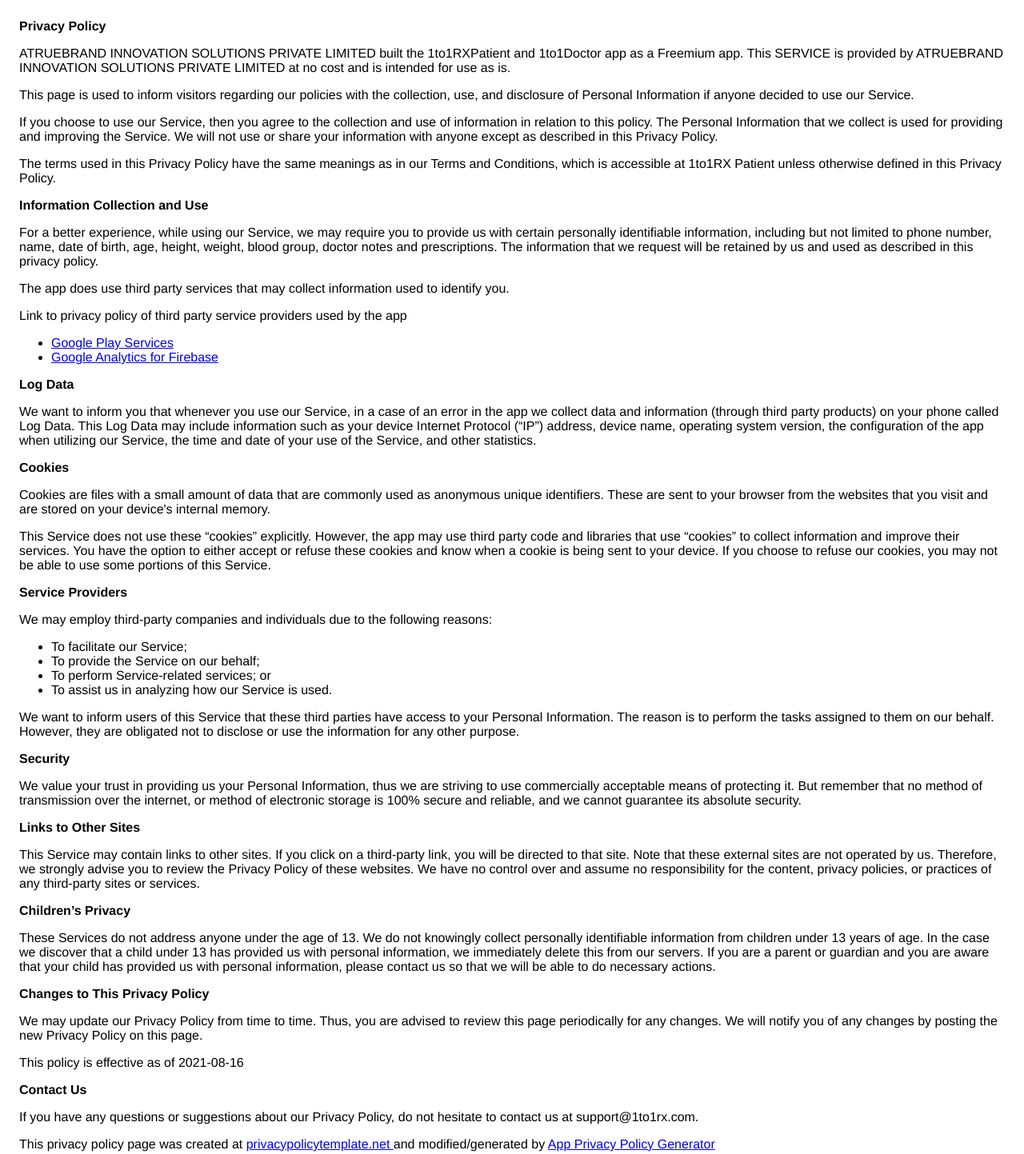
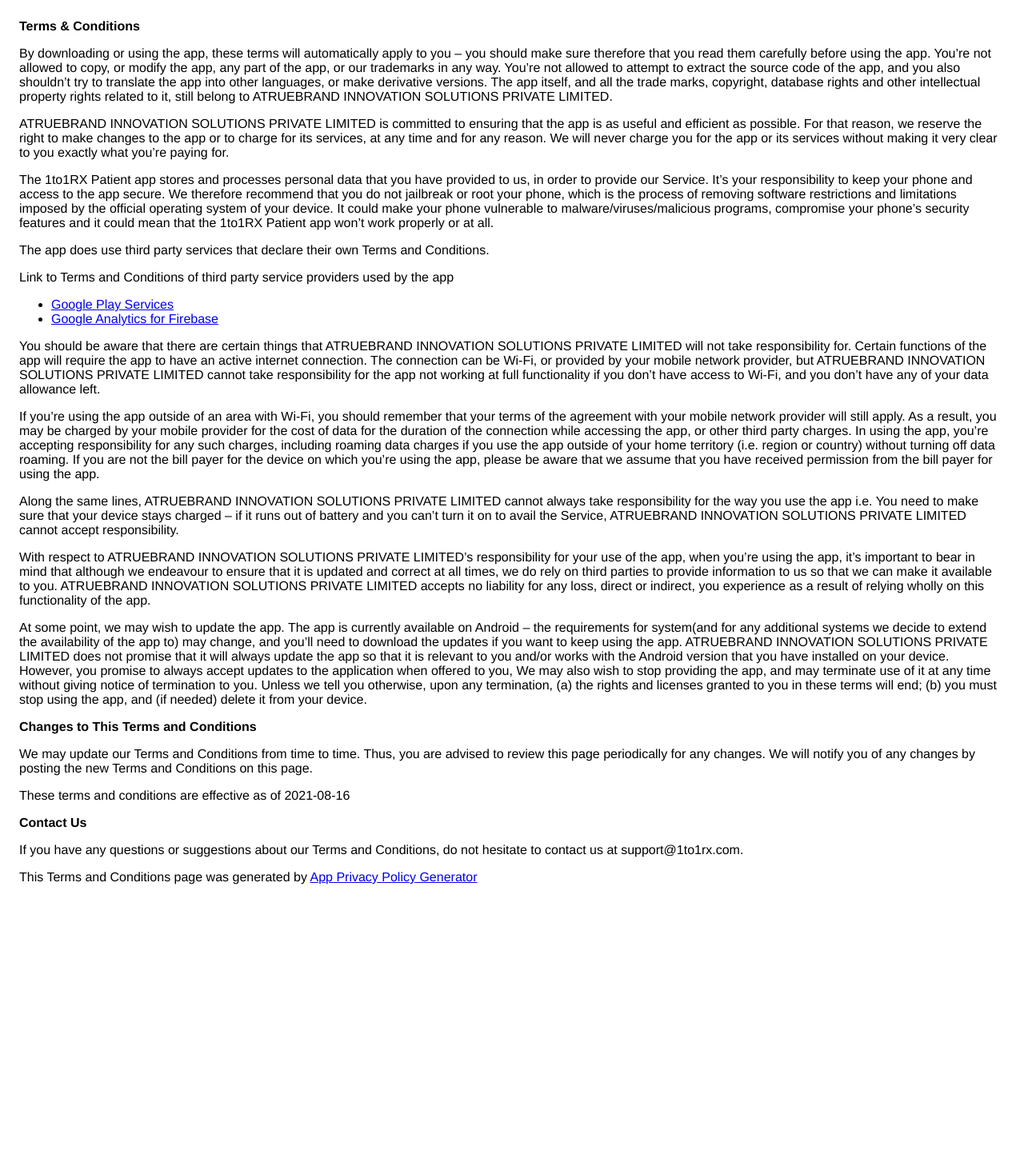
Before and after one commit to DoctorPatient/1to1Rxtermsandconditions.github.io, a plain HTML site: page index.html in a window 1280 px wide. Shown: the whole page at 80% size. After the commit the page ends 1146 px from the top, so only its background shows below. Drawn offline with Linux system fonts and the light colour scheme.

Commit message:
Update index.html

```diff
--- a/index.html
+++ b/index.html
@@ -3,107 +3,111 @@
     <head>
       <meta charset='utf-8'>
       <meta name='viewport' content='width=device-width'>
-      <title>Privacy Policy</title>
+      <title>Terms &amp; Conditions</title>
       <style> body { font-family: 'Helvetica Neue', Helvetica, Arial, sans-serif; padding:1em; } </style>
     </head>
     <body>
-    <strong>Privacy Policy</strong> <p>
-                  ATRUEBRAND INNOVATION SOLUTIONS PRIVATE LIMITED built the 1to1RXPatient and 1to1Doctor app as
-                  a Freemium app. This SERVICE is provided by
-                  ATRUEBRAND INNOVATION SOLUTIONS PRIVATE LIMITED at no cost and is intended for use as
-                  is.
+    <strong>Terms &amp; Conditions</strong> <p>
+                  By downloading or using the app, these terms will
+                  automatically apply to you – you should make sure therefore
+                  that you read them carefully before using the app. You’re not
+                  allowed to copy, or modify the app, any part of the app, or
+                  our trademarks in any way. You’re not allowed to attempt to
+                  extract the source code of the app, and you also shouldn’t try
+                  to translate the app into other languages, or make derivative
+                  versions. The app itself, and all the trade marks, copyright,
+                  database rights and other intellectual property rights related
+                  to it, still belong to ATRUEBRAND INNOVATION SOLUTIONS PRIVATE LIMITED.
                 </p> <p>
-                  This page is used to inform visitors regarding our
-                  policies with the collection, use, and disclosure of Personal
-                  Information if anyone decided to use our Service.
+                  ATRUEBRAND INNOVATION SOLUTIONS PRIVATE LIMITED is committed to ensuring that the app is
+                  as useful and efficient as possible. For that reason, we
+                  reserve the right to make changes to the app or to charge for
+                  its services, at any time and for any reason. We will never
+                  charge you for the app or its services without making it very
+                  clear to you exactly what you’re paying for.
                 </p> <p>
-                  If you choose to use our Service, then you agree to
-                  the collection and use of information in relation to this
-                  policy. The Personal Information that we collect is
-                  used for providing and improving the Service. We will not use or share your information with
-                  anyone except as described in this Privacy Policy.
+                  The 1to1RX Patient app stores and processes personal data that
+                  you have provided to us, in order to provide our
+                  Service. It’s your responsibility to keep your phone and
+                  access to the app secure. We therefore recommend that you do
+                  not jailbreak or root your phone, which is the process of
+                  removing software restrictions and limitations imposed by the
+                  official operating system of your device. It could make your
+                  phone vulnerable to malware/viruses/malicious programs,
+                  compromise your phone’s security features and it could mean
+                  that the 1to1RX Patient app won’t work properly or at all.
+                </p> <div><p>
+                    The app does use third party services that declare their own
+                    Terms and Conditions.
+                  </p> <p>
+                    Link to Terms and Conditions of third party service
+                    providers used by the app
+                  </p> <ul><li><a href="https://policies.google.com/terms" target="_blank" rel="noopener noreferrer">Google Play Services</a></li><!----><li><a href="https://firebase.google.com/terms/analytics" target="_blank" rel="noopener noreferrer">Google Analytics for Firebase</a></li><!----><!----><!----><!----><!----><!----><!----><!----><!----><!----><!----><!----><!----><!----><!----><!----><!----><!----><!----><!----><!----><!----><!----><!----></ul></div> <p>
+                  You should be aware that there are certain things that
+                  ATRUEBRAND INNOVATION SOLUTIONS PRIVATE LIMITED will not take responsibility for. Certain
+                  functions of the app will require the app to have an active
+                  internet connection. The connection can be Wi-Fi, or provided
+                  by your mobile network provider, but ATRUEBRAND INNOVATION SOLUTIONS PRIVATE LIMITED
+                  cannot take responsibility for the app not working at full
+                  functionality if you don’t have access to Wi-Fi, and you don’t
+                  have any of your data allowance left.
+                </p> <p></p> <p>
+                  If you’re using the app outside of an area with Wi-Fi, you
+                  should remember that your terms of the agreement with your
+                  mobile network provider will still apply. As a result, you may
+                  be charged by your mobile provider for the cost of data for
+                  the duration of the connection while accessing the app, or
+                  other third party charges. In using the app, you’re accepting
+                  responsibility for any such charges, including roaming data
+                  charges if you use the app outside of your home territory
+                  (i.e. region or country) without turning off data roaming. If
+                  you are not the bill payer for the device on which you’re
+                  using the app, please be aware that we assume that you have
+                  received permission from the bill payer for using the app.
                 </p> <p>
-                  The terms used in this Privacy Policy have the same meanings
-                  as in our Terms and Conditions, which is accessible at
-                  1to1RX Patient unless otherwise defined in this Privacy Policy.
-                </p> <p><strong>Information Collection and Use</strong></p> <p>
-                  For a better experience, while using our Service, we
-                  may require you to provide us with certain personally
-                  identifiable information, including but not limited to phone number, name, date of birth, age, height, weight, blood group, doctor notes and prescriptions. The information that
-                  we request will be retained by us and used as described in this privacy policy.
-                </p> <div><p>
-                    The app does use third party services that may collect
-                    information used to identify you.
-                  </p> <p>
-                    Link to privacy policy of third party service providers used
-                    by the app
-                  </p> <ul><li><a href="https://www.google.com/policies/privacy/" target="_blank" rel="noopener noreferrer">Google Play Services</a></li><!----><li><a href="https://firebase.google.com/policies/analytics" target="_blank" rel="noopener noreferrer">Google Analytics for Firebase</a></li><!----><!----><!----><!----><!----><!----><!----><!----><!----><!----><!----><!----><!----><!----><!----><!----><!----><!----><!----><!----><!----><!----><!----><!----></ul></div> <p><strong>Log Data</strong></p> <p>
-                  We want to inform you that whenever you
-                  use our Service, in a case of an error in the app
-                  we collect data and information (through third party
-                  products) on your phone called Log Data. This Log Data may
-                  include information such as your device Internet Protocol
-                  (“IP”) address, device name, operating system version, the
-                  configuration of the app when utilizing our Service,
-                  the time and date of your use of the Service, and other
-                  statistics.
-                </p> <p><strong>Cookies</strong></p> <p>
-                  Cookies are files with a small amount of data that are
-                  commonly used as anonymous unique identifiers. These are sent
-                  to your browser from the websites that you visit and are
-                  stored on your device's internal memory.
+                  Along the same lines, ATRUEBRAND INNOVATION SOLUTIONS PRIVATE LIMITED cannot always take
+                  responsibility for the way you use the app i.e. You need to
+                  make sure that your device stays charged – if it runs out of
+                  battery and you can’t turn it on to avail the Service,
+                  ATRUEBRAND INNOVATION SOLUTIONS PRIVATE LIMITED cannot accept responsibility.
                 </p> <p>
-                  This Service does not use these “cookies” explicitly. However,
-                  the app may use third party code and libraries that use
-                  “cookies” to collect information and improve their services.
-                  You have the option to either accept or refuse these cookies
-                  and know when a cookie is being sent to your device. If you
-                  choose to refuse our cookies, you may not be able to use some
-                  portions of this Service.
-                </p> <p><strong>Service Providers</strong></p> <p>
-                  We may employ third-party companies and
-                  individuals due to the following reasons:
-                </p> <ul><li>To facilitate our Service;</li> <li>To provide the Service on our behalf;</li> <li>To perform Service-related services; or</li> <li>To assist us in analyzing how our Service is used.</li></ul> <p>
-                  We want to inform users of this Service
-                  that these third parties have access to your Personal
-                  Information. The reason is to perform the tasks assigned to
-                  them on our behalf. However, they are obligated not to
-                  disclose or use the information for any other purpose.
-                </p> <p><strong>Security</strong></p> <p>
-                  We value your trust in providing us your
-                  Personal Information, thus we are striving to use commercially
-                  acceptable means of protecting it. But remember that no method
-                  of transmission over the internet, or method of electronic
-                  storage is 100% secure and reliable, and we cannot
-                  guarantee its absolute security.
-                </p> <p><strong>Links to Other Sites</strong></p> <p>
-                  This Service may contain links to other sites. If you click on
-                  a third-party link, you will be directed to that site. Note
-                  that these external sites are not operated by us.
-                  Therefore, we strongly advise you to review the
-                  Privacy Policy of these websites. We have
-                  no control over and assume no responsibility for the content,
-                  privacy policies, or practices of any third-party sites or
-                  services.
-                </p> <p><strong>Children’s Privacy</strong></p> <p>
-                  These Services do not address anyone under the age of 13.
-                  We do not knowingly collect personally
-                  identifiable information from children under 13 years of age. In the case
-                  we discover that a child under 13 has provided
-                  us with personal information, we immediately
-                  delete this from our servers. If you are a parent or guardian
-                  and you are aware that your child has provided us with
-                  personal information, please contact us so that
-                  we will be able to do necessary actions.
-                </p> <p><strong>Changes to This Privacy Policy</strong></p> <p>
-                  We may update our Privacy Policy from
-                  time to time. Thus, you are advised to review this page
+                  With respect to ATRUEBRAND INNOVATION SOLUTIONS PRIVATE LIMITED’s responsibility for your
+                  use of the app, when you’re using the app, it’s important to
+                  bear in mind that although we endeavour to ensure that it is
+                  updated and correct at all times, we do rely on third parties
+                  to provide information to us so that we can make it available
+                  to you. ATRUEBRAND INNOVATION SOLUTIONS PRIVATE LIMITED accepts no liability for any
+                  loss, direct or indirect, you experience as a result of
+                  relying wholly on this functionality of the app.
+                </p> <p>
+                  At some point, we may wish to update the app. The app is
+                  currently available on Android – the requirements for
+                  system(and for any additional systems we
+                  decide to extend the availability of the app to) may change,
+                  and you’ll need to download the updates if you want to keep
+                  using the app. ATRUEBRAND INNOVATION SOLUTIONS PRIVATE LIMITED does not promise that it
+                  will always update the app so that it is relevant to you
+                  and/or works with the Android version that you have
+                  installed on your device. However, you promise to always
+                  accept updates to the application when offered to you, We may
+                  also wish to stop providing the app, and may terminate use of
+                  it at any time without giving notice of termination to you.
+                  Unless we tell you otherwise, upon any termination, (a) the
+                  rights and licenses granted to you in these terms will end;
+                  (b) you must stop using the app, and (if needed) delete it
+                  from your device.
+                </p> <p><strong>Changes to This Terms and Conditions</strong></p> <p>
+                  We may update our Terms and Conditions
+                  from time to time. Thus, you are advised to review this page
                   periodically for any changes. We will
-                  notify you of any changes by posting the new Privacy Policy on
-                  this page.
-                </p> <p>This policy is effective as of 2021-08-16</p> <p><strong>Contact Us</strong></p> <p>
+                  notify you of any changes by posting the new Terms and
+                  Conditions on this page.
+                </p> <p>
+                  These terms and conditions are effective as of 2021-08-16
+                </p> <p><strong>Contact Us</strong></p> <p>
                   If you have any questions or suggestions about our
-                  Privacy Policy, do not hesitate to contact us at support@1to1rx.com.
-                </p> <p>This privacy policy page was created at <a href="https://privacypolicytemplate.net" target="_blank" rel="noopener noreferrer">privacypolicytemplate.net </a>and modified/generated by <a href="https://app-privacy-policy-generator.nisrulz.com/" target="_blank" rel="noopener noreferrer">App Privacy Policy Generator</a></p>
+                  Terms and Conditions, do not hesitate to contact us
+                  at support@1to1rx.com.
+                </p> <p>This Terms and Conditions page was generated by <a href="https://app-privacy-policy-generator.nisrulz.com/" target="_blank" rel="noopener noreferrer">App Privacy Policy Generator</a></p>
     </body>
     </html>
```
